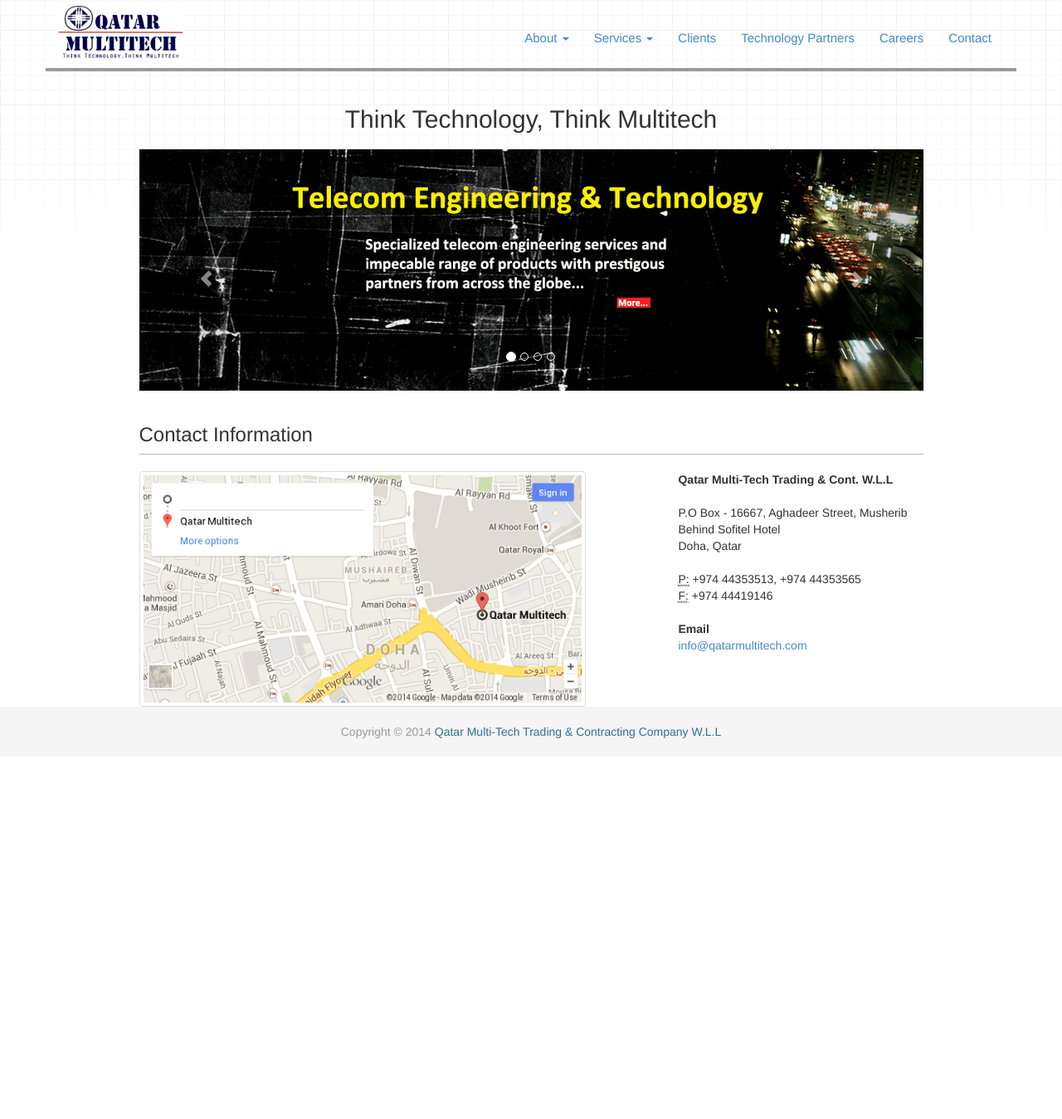
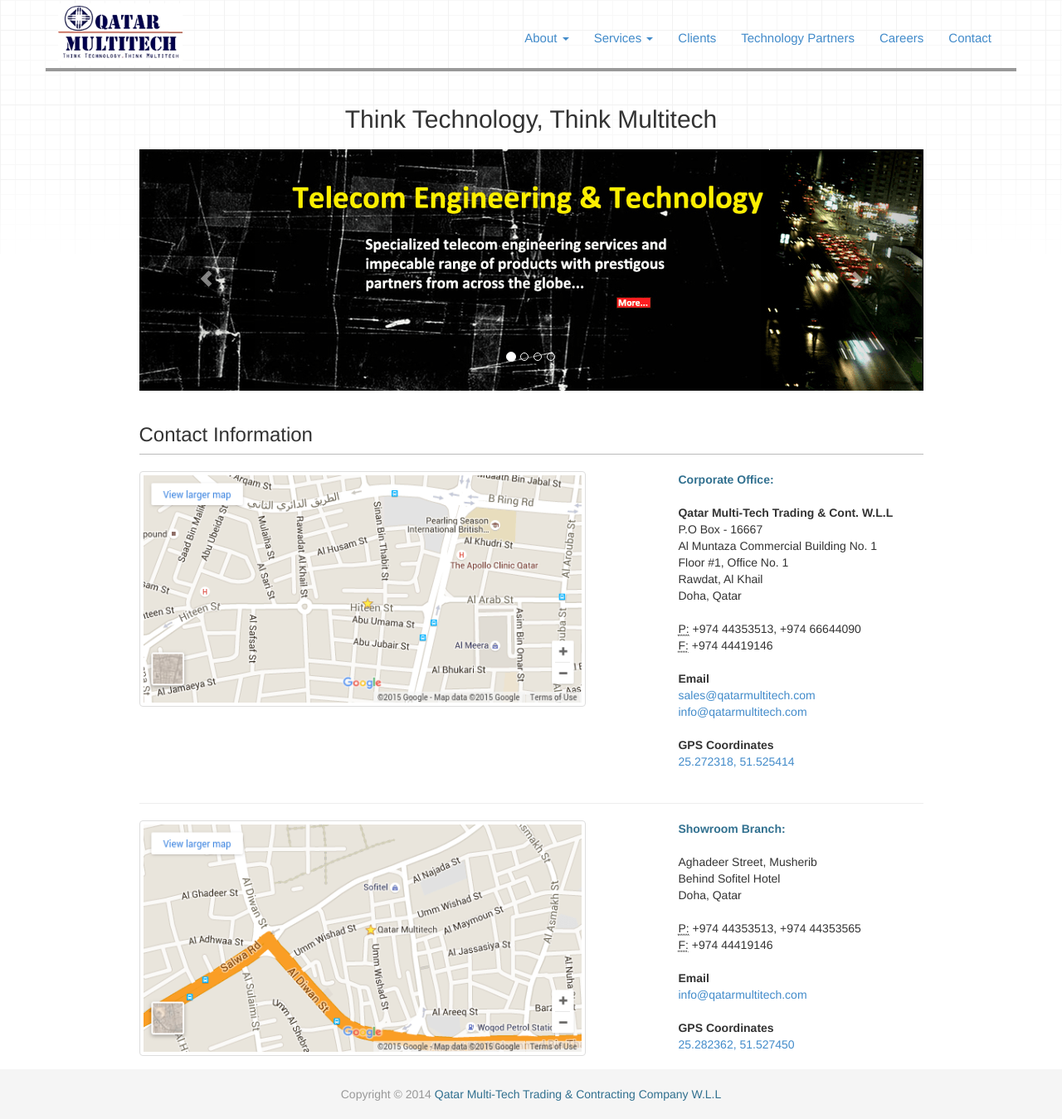
Before and after one commit to qatarmultitech/qatarmultitech.github.io, a Jekyll site: the page built from contact/index.html, in a window 1280 px wide. Shown: the whole page at 83% size. Built offline with Jekyll 4.4.1, drawn with Linux system fonts in a browser that asks for light colours; nearby versions of some CDN libraries; Markdown is read by kramdown in place of the engine named in the settings; before the commit the page ends 912 px from its top, so only the background shows below that.

Commit message:
Routine Update
* Add new technology partners: cisco & symantec
* Update corporate location
* Update certifications

```diff
--- a/_config.yml
+++ b/_config.yml
@@ -1,5 +1,5 @@
 name: Qatar Multi-Tech
 markdown: redcarpet
-pygments: true
+highlighter: pygments
 
 destination: _deploy
--- a/channel-partners-2/index.html
+++ b/channel-partners-2/index.html
@@ -9,6 +9,12 @@
               <h3>Technology Partners</h3>
             </div>
             <div class="row">
+              <div class="col-xs-6 col-sm-3">
+                <img src="/assets/img/tech_partners/cisco.png" alt="" class="thumbnail img-responsive">
+              </div>
+              <div class="col-xs-6 col-sm-3">
+                <img src="/assets/img/tech_partners/symantec.png" alt="" class="thumbnail img-responsive">
+              </div>
               <div class="col-xs-6 col-sm-3">
                 <img src="/assets/img/tech_partners/aeg_power_solutions.png" alt="" class="thumbnail img-responsive">
               </div>
--- a/contact/index.html
+++ b/contact/index.html
@@ -8,17 +8,57 @@
             <div class="page-header">
               <h3>Contact Information</h3>
             </div>
+
             <div class="row">
               <div class="col-md-7">
                 <a href="http://goo.gl/U3FL2G">
-                  <img src="/assets/img/google_map.png" alt="" class="img-thumbnail">
+                  <img src="/assets/img/map-corporate-office.png" alt="" class="img-thumbnail">
                 </a>
               </div>
               <div class="col-md-4 col-md-offset-1">
+                <strong class="text-info">Corporate Office:</strong><br/><br/>
+
                 <address>
-                  <strong>Qatar Multi-Tech Trading &amp; Cont.
-                    W.L.L</strong><br/><br/>
-                  P.O Box - 16667, Aghadeer Street, Musherib<br/>
+                  <strong>Qatar Multi-Tech Trading &amp; Cont. W.L.L</strong><br/>
+                  P.O Box - 16667<br/>
+                  Al Muntaza Commercial Building No. 1<br/>
+                  Floor #1, Office No. 1<br/>
+                  Rawdat, Al Khail<br/>
+                  Doha, Qatar<br/>
+                </address>
+
+                <address>
+                  <abbr title="Phone">P:</abbr> +974 44353513, +974 66644090<br/>
+                  <abbr title="Fax">F:</abbr> +974 44419146
+                </address>
+
+                <address>
+                  <strong>Email</strong><br>
+                  <a href="mailto:#">sales@qatarmultitech.com</a>
+                  <a href="mailto:#">info@qatarmultitech.com</a>
+                </address>
+
+                <address>
+                  <strong>GPS Coordinates</strong><br>
+                  <a href="https://maps.google.com/?ll=25.272318,51.525414&z=15">25.272318, 51.525414</a>
+                </address>
+              </div>
+            </div>
+
+            <hr/>
+
+            <div class="row">
+              <div class="col-md-7">
+                <a href="http://goo.gl/U3FL2G">
+                  <img src="/assets/img/map-showroom.png" alt="" class="img-thumbnail">
+                </a>
+              </div>
+              <div class="col-md-4 col-md-offset-1">
+                <strong class="text-info">Showroom Branch:</strong><br/><br/>
+
+                <address>
+                  <!-- <strong>Qatar Multi&#45;Tech Trading &#38;amp; Cont. W.L.L</strong><br/><br/> -->
+                  Aghadeer Street, Musherib<br/>
                   Behind Sofitel Hotel<br/>
                   Doha, Qatar<br/>
                 </address>
@@ -32,6 +72,11 @@
                   <strong>Email</strong><br>
                   <a href="mailto:#">info@qatarmultitech.com</a>
                 </address>
+
+                <address>
+                  <strong>GPS Coordinates</strong><br>
+                  <a href="https://maps.google.com/?ll=25.282362,51.527450&z=15">25.282362, 51.527450</a>
+                </address>
               </div>
             </div>
           </div>
--- a/index.html
+++ b/index.html
@@ -4,11 +4,13 @@
 ---
 
         <div class="jumbotron">
-          <p class="lead">
+          <p class="lead text-justify">
             <strong>Qatar Multitech</strong> has been constantly improving and
             improvising its standards since its beginning in 1995. Multitech’s
             high standards have been given the official stance, when the company
-            was granted <em>ISO 9001:2008</em>.
+            was granted <em>ISO 9001:2008</em>. In addition, the company now
+            holds ISO 14001: 2004, ISO 31000: 2009 &amp; BS OHSAS 18001: 2007
+            certifications.
           <p>
         </div>
 
```
Also changed, not shown: assets/img/google_map.png (deleted), assets/img/map-corporate-office.png (added), assets/img/map-showroom.png (added), assets/img/tech_partners/cisco.png (added), assets/img/tech_partners/symantec.png (added).
